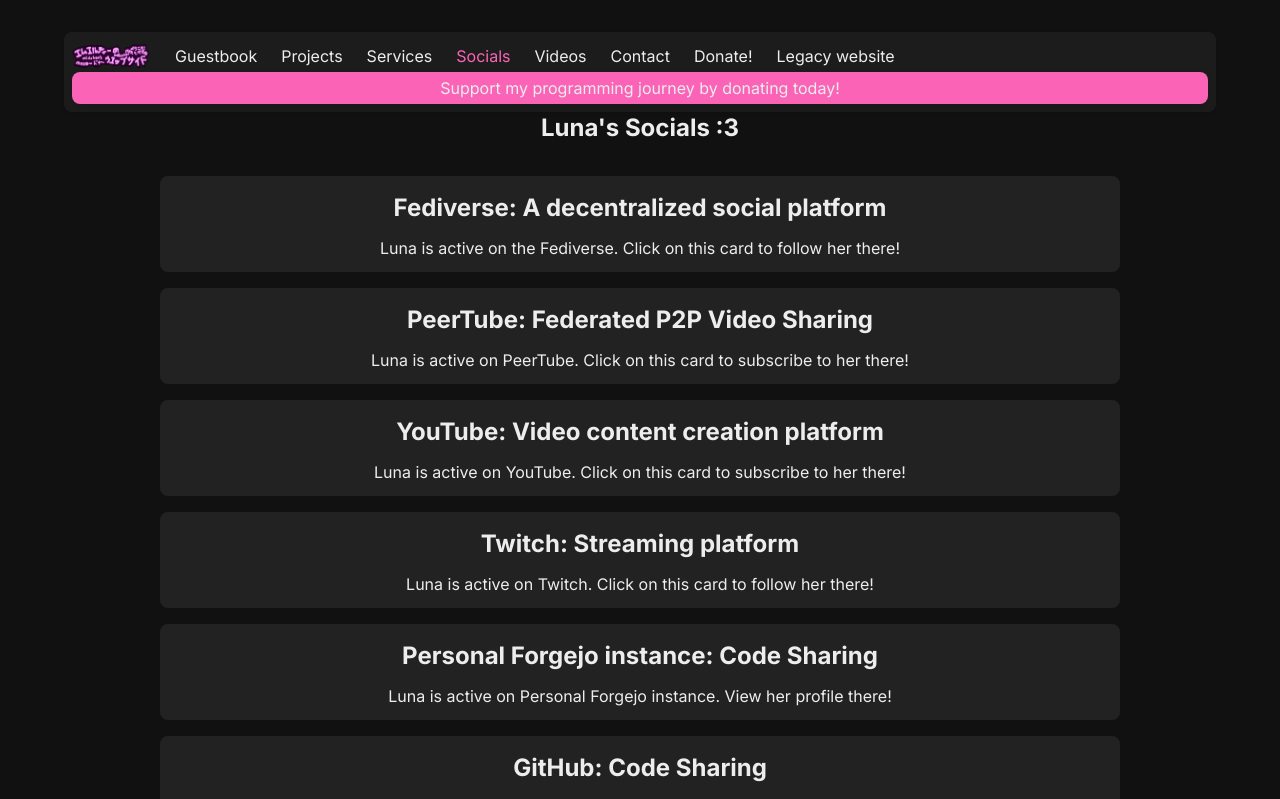
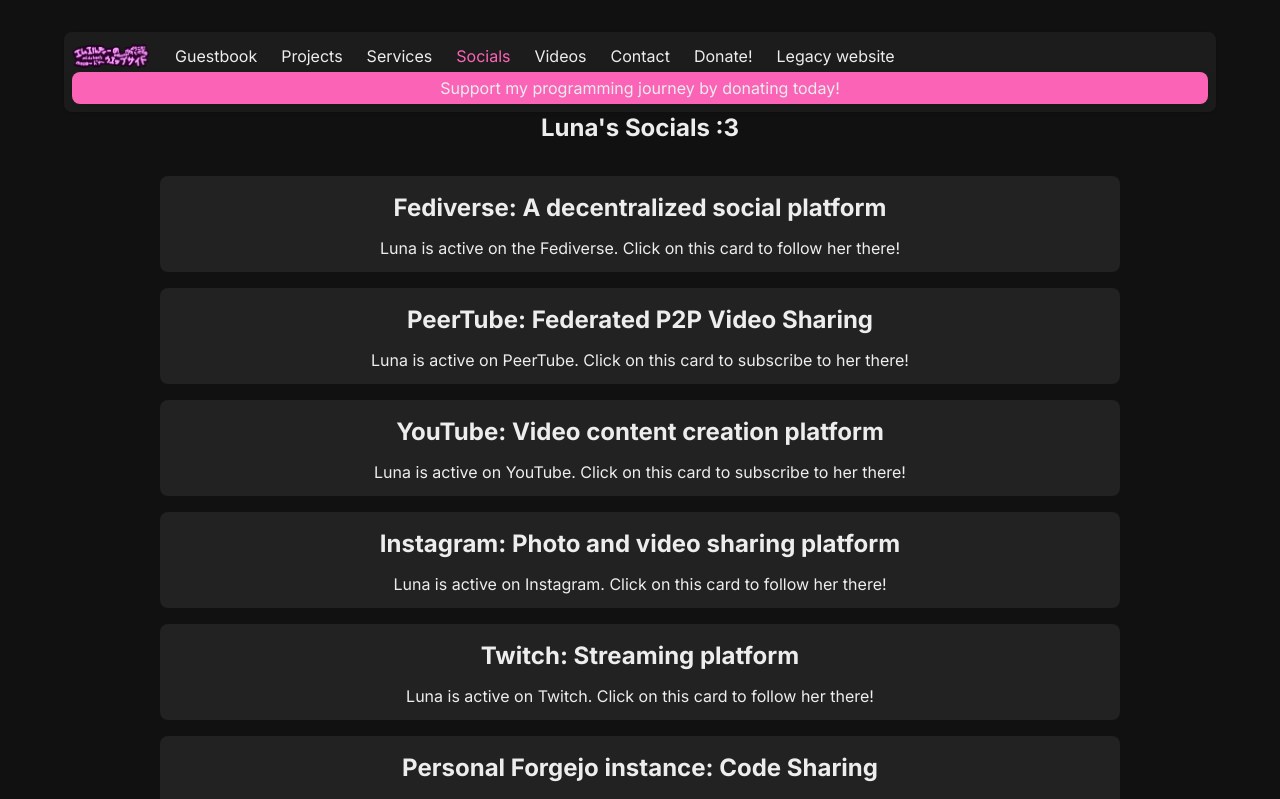
Before and after one commit to mldkyt/website-2025-07-15, a Next.js app: page /socials in a window 1280 px wide. Shown: the top 799 px of the page. Built offline with nearby package versions, Linux system fonts and the light colour scheme; no server answers; the database is empty.

Commit message:
add Instagram

```diff
--- a/src/pages/socials.tsx
+++ b/src/pages/socials.tsx
@@ -48,6 +48,7 @@ export default function Socials(props: InferGetServerSidePropsType<typeof getSer
                 <Social social={"Fediverse"} socialDescription={"A decentralized social platform"} preSocial={"the"} followAction={"follow"} link={"https://social.mldchan.dev/@mld"} />
                 <Social social={"PeerTube"} socialDescription={"Federated P2P Video Sharing"} followAction={"subscribe to"} link={"https://peertube.mldchan.dev/c/mldchan"} />
                 <Social social={"YouTube"} socialDescription={"Video content creation platform"} followAction={"subscribe to"} link={"https://youtube.com/@mldchan"} />
+                <Social social={"Instagram"} socialDescription={"Photo and video sharing platform"} followAction={"follow"} link={"https://instagram.com/_mldchan_"} />
                 <Social social={"Twitch"} socialDescription={"Streaming platform"} followAction={"follow"} link={"https:///twitch.tv/mldchan"} />
                 <Social social={"Personal Forgejo instance"} socialDescription={"Code Sharing"} followAction={"view"} link={"https://code.mldchan.dev/mld"} />
                 <Social social={"GitHub"} socialDescription={"Code Sharing"} followAction={"follow"} link={"https://github.com/uwugrl"} />
```
